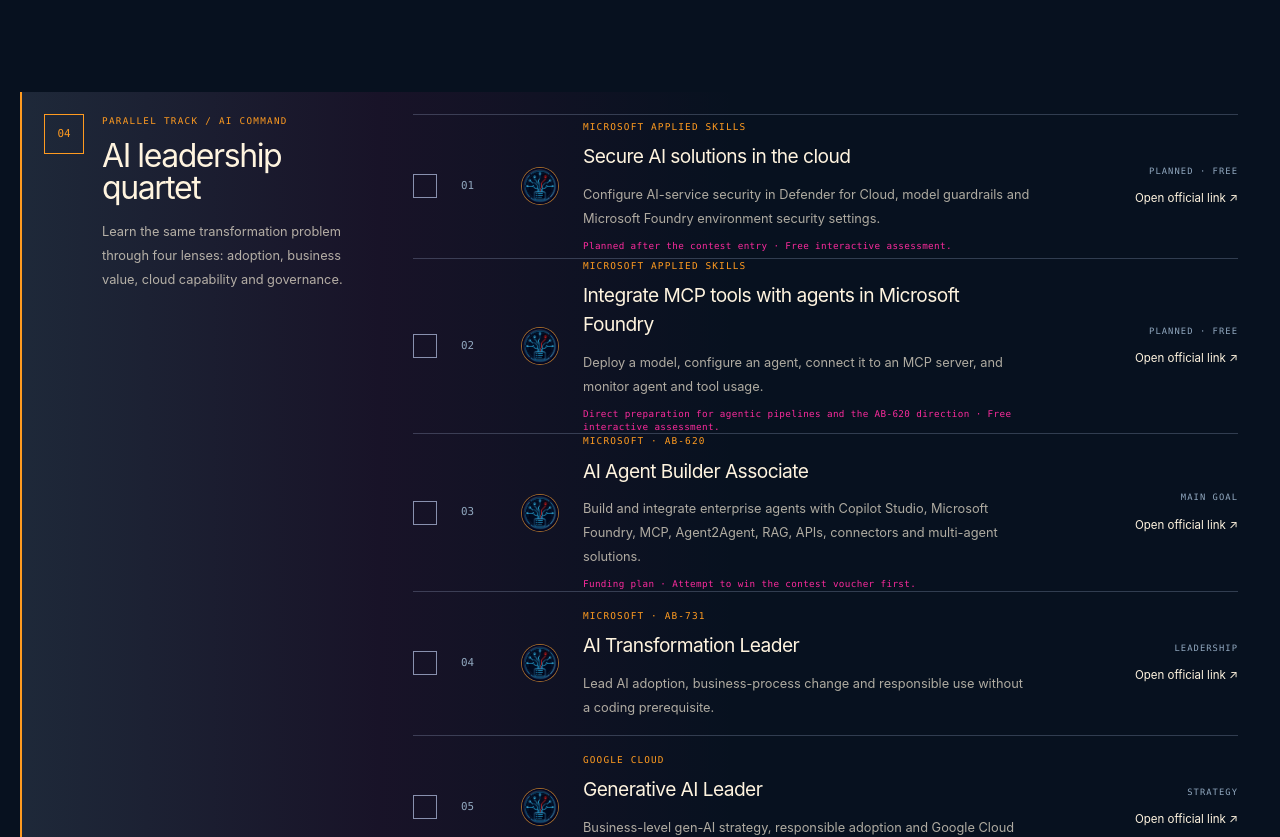
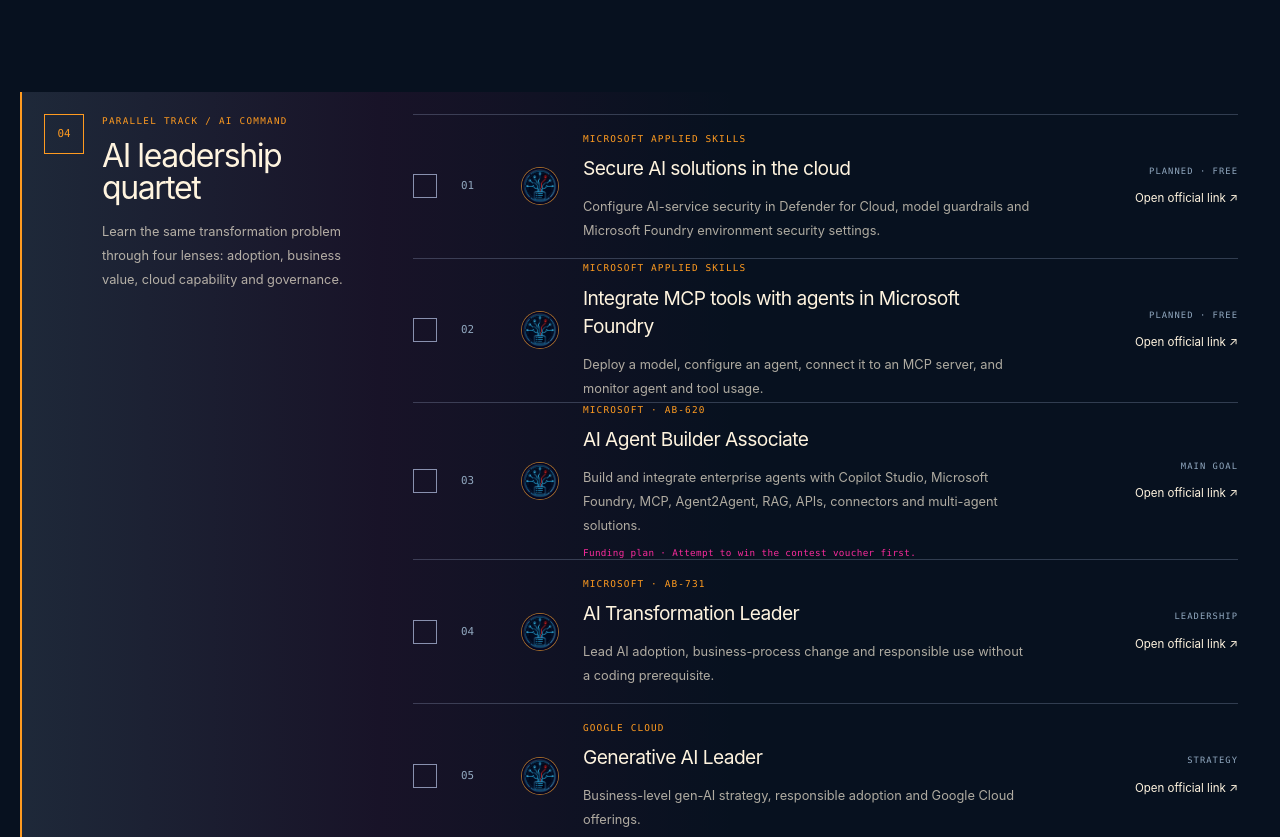
Before and after one commit to bitpixi2/bitpixi-learns-cybersec, a Next.js app: page / in a window 1280 px wide. Shown: the part 3820-4657 px from the top of the page. Built offline with nearby package versions, Linux system fonts and the light colour scheme.

Commit message:
Link AB-620 voucher opportunity

```diff
--- a/app/globals.css
+++ b/app/globals.css
@@ -578,6 +578,9 @@
   letter-spacing: 0.04em;
 }
 
+.mission-callout a { color: inherit; text-underline-offset: 3px; }
+.mission-callout a:hover { color: var(--paper); }
+
 .mission-action { justify-self: end; text-align: right; display: grid; gap: 12px; }
 .mission-action > span { font-family: var(--mono); font-size: 0.55rem; color: var(--sage); letter-spacing: 0.12em; }
 .mission-action a { font-size: 0.72rem; text-underline-offset: 4px; }
--- a/app/page.tsx
+++ b/app/page.tsx
@@ -13,6 +13,7 @@
   href: string;
   track: Track;
   callout?: string;
+  calloutLink?: { label: string; href: string; suffix?: string };
   optional?: boolean;
 };
 
@@ -222,7 +223,6 @@
         signal: "PLANNED · FREE",
         href: "https://learn.microsoft.com/en-us/credentials/applied-skills/secure-ai-solutions-in-the-cloud/",
         track: "leadership",
-        callout: "Planned after the contest entry · Free interactive assessment.",
       },
       {
         id: "ms-mcp-applied",
@@ -232,7 +232,6 @@
         signal: "PLANNED · FREE",
         href: "https://learn.microsoft.com/en-us/credentials/applied-skills/integrate-model-context-protocol-tools-with-agents-in-microsoft-foundry/",
         track: "leadership",
-        callout: "Direct preparation for agentic pipelines and the AB-620 direction · Free interactive assessment.",
       },
       {
         id: "ms-ab-620",
@@ -242,7 +241,12 @@
         signal: "MAIN GOAL",
         href: "https://learn.microsoft.com/en-us/credentials/certifications/ai-agent-builder-associate/",
         track: "leadership",
-        callout: "Funding plan · Attempt to win the contest voucher first.",
+        callout: "Funding plan · Attempt to win the ",
+        calloutLink: {
+          label: "contest voucher",
+          href: "https://customervoice.microsoft.com/Pages/ResponsePage.aspx?id=v4j5cvGGr0GRqy180BHbR_392dPJTjJGuDHL3BK1bNBUOFYyOVQ3TDVCQVI3TUxSWERSSjJMT1o4RyQlQCN0PWcu",
+          suffix: " first.",
+        },
       },
       {
         id: "ms-ai-leader",
@@ -534,7 +538,19 @@
                         <p>{mission.provider}</p>
                         <h4>{mission.title}</h4>
                         <small>{mission.note}</small>
-                        {mission.callout && <span className="mission-callout">{mission.callout}</span>}
+                        {mission.callout && (
+                          <span className="mission-callout">
+                            {mission.callout}
+                            {mission.calloutLink && (
+                              <>
+                                <a href={mission.calloutLink.href} target="_blank" rel="noreferrer">
+                                  {mission.calloutLink.label}
+                                </a>
+                                {mission.calloutLink.suffix}
+                              </>
+                            )}
+                          </span>
+                        )}
                       </div>
                       <div className="mission-action">
                         <span>{mission.optional ? "OPTIONAL · " : ""}{mission.signal}</span>
```
